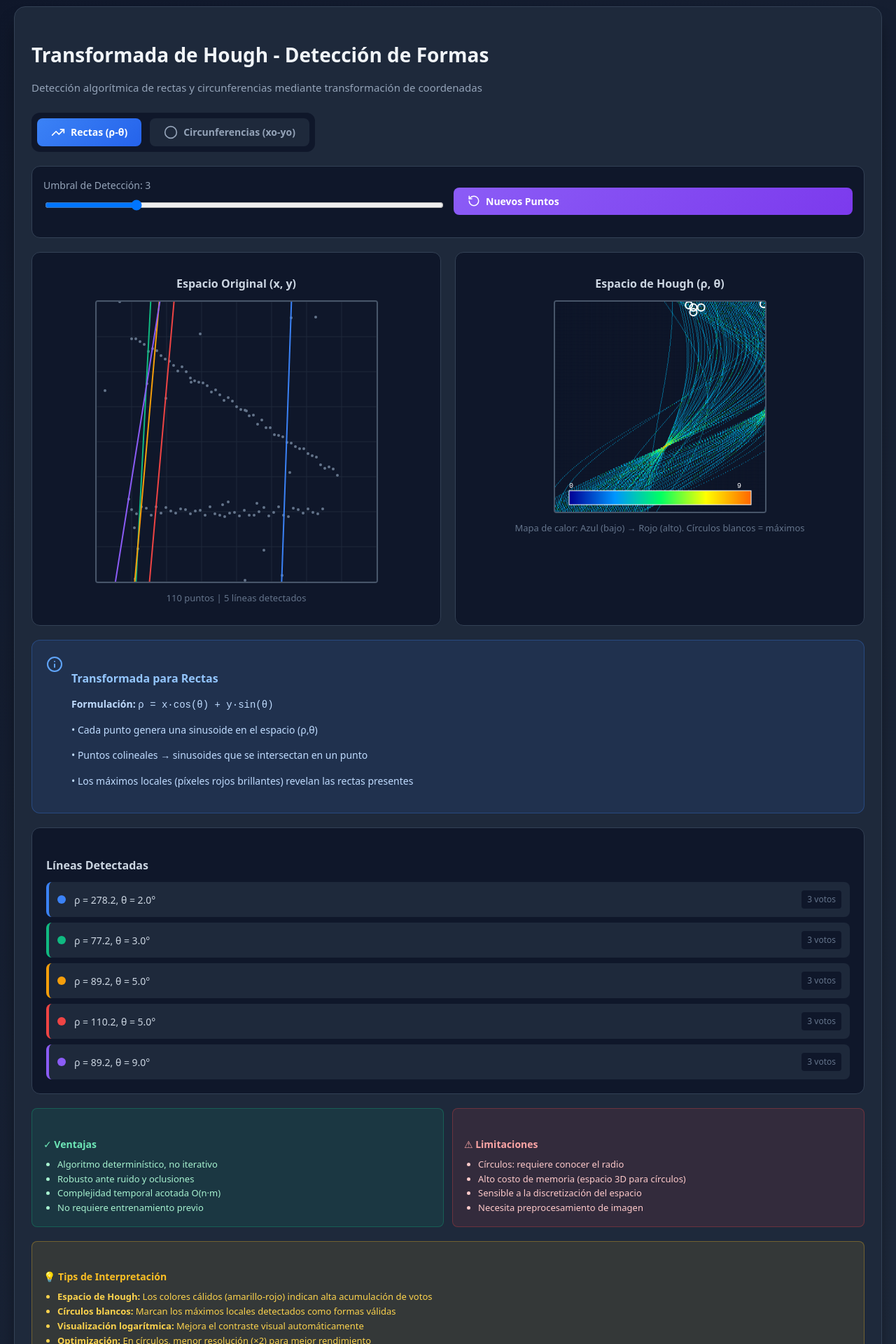
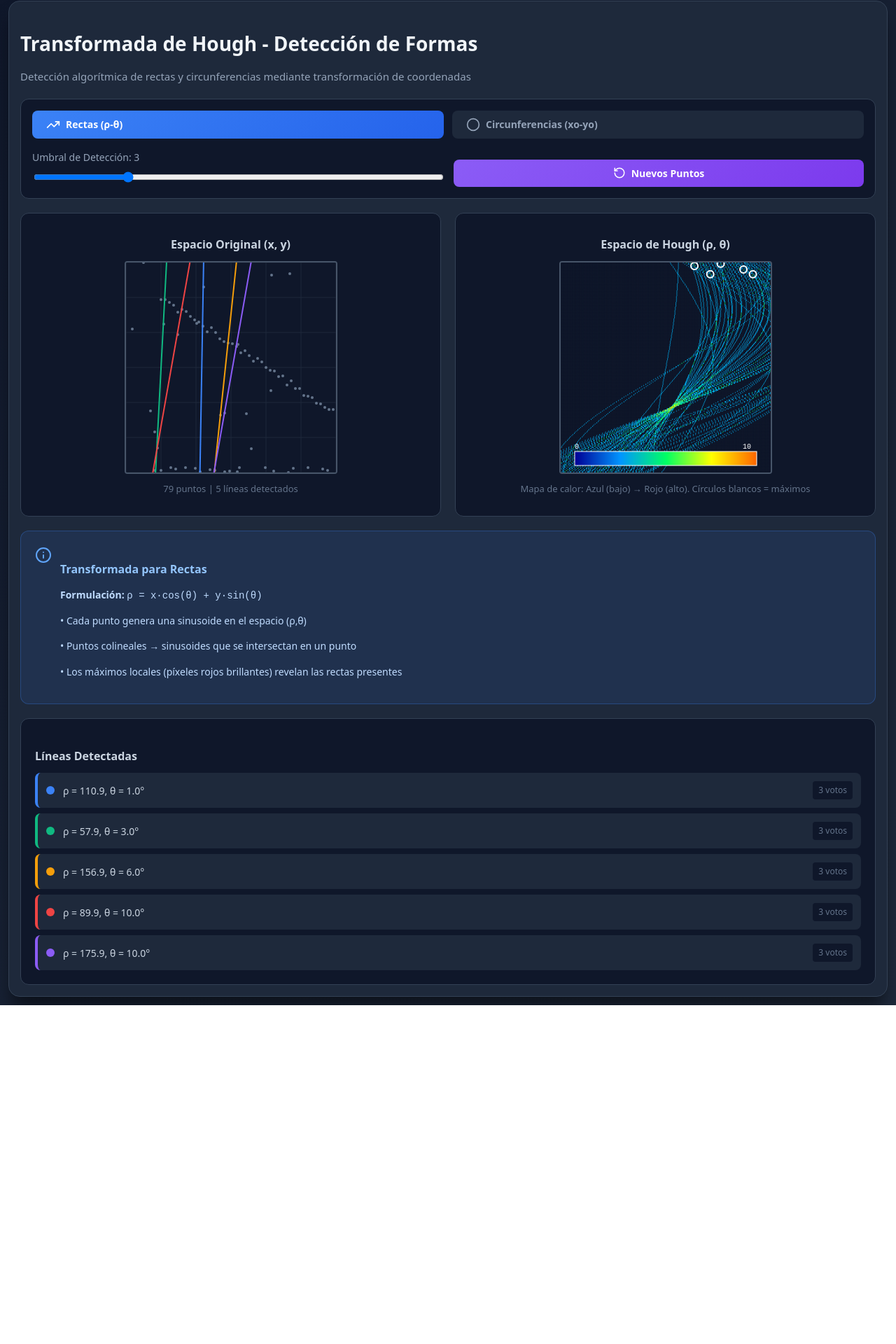
Before and after one commit to MatiasCarabella/hough-transform, a React (Vite) app: page / in a window 1280 px wide. Shown: the part 11-1931 px from the top of the page at 70% size. After the commit the page ends 1447 px from the top, so only its background shows below. Built offline with nearby package versions, Linux system fonts and the light colour scheme.

Commit message:
Improvements

```diff
--- a/src/App.jsx
+++ b/src/App.jsx
@@ -1,5 +1,5 @@
 import React, { useState, useRef, useEffect } from 'react';
-import { Circle, TrendingUp, Zap, RotateCcw, Play, Info } from 'lucide-react';
+import { Circle, TrendingUp, Zap, RotateCcw, Info } from 'lucide-react';
 
 const HoughTransform = () => {
   const [mode, setMode] = useState('lines');
@@ -15,7 +15,7 @@ const HoughTransform = () => {
   const canvasRef = useRef(null);
   const houghCanvasRef = useRef(null);
 
-  const CANVAS_SIZE = 400;
+  const CANVAS_SIZE = 300; // AJUSTADO: Reducido de 400 a 300
   const HOUGH_SIZE = 300;
   // Optimización: reducir resolución para círculos
   const HOUGH_RESOLUTION = mode === 'circles' ? 2 : 1; // 2 = mitad de resolución
@@ -439,7 +439,7 @@ const HoughTransform = () => {
       width: '100vw',
       minHeight: '100vh',
       background: 'linear-gradient(135deg, #0f172a 0%, #1e293b 100%)',
-      padding: '20px',
+      padding: '12px', // AJUSTADO: Reducido de 20px
       boxSizing: 'border-box',
       overflowX: 'hidden'
     }}>
@@ -450,7 +450,7 @@ const HoughTransform = () => {
         background: '#1e293b',
         borderRadius: '16px',
         boxShadow: '0 20px 25px -5px rgba(0, 0, 0, 0.5)',
-        padding: '24px',
+        padding: '16px', // AJUSTADO: Reducido de 24px
         border: '1px solid #334155',
         boxSizing: 'border-box'
       }}>
@@ -462,7 +462,7 @@ const HoughTransform = () => {
         }}>
           Transformada de Hough - Detección de Formas
         </h2>
-        <p style={{ color: '#94a3b8', marginBottom: '24px', fontSize: 'clamp(13px, 2.5vw, 15px)' }}>
+        <p style={{ color: '#94a3b8', marginBottom: '20px', fontSize: 'clamp(13px, 2.5vw, 15px)' }}> {/* AJUSTADO: Reducido margen inferior */}
           Detección algorítmica de rectas y circunferencias mediante transformación de coordenadas
         </p>
 
@@ -484,15 +484,23 @@ const HoughTransform = () => {
           </div>
         )}
 
+        {/* --- CONTROLES AGRUPADOS --- */}
+        <div style={{
+          background: '#0f172a',
+          padding: '16px',
+          borderRadius: '12px',
+          marginBottom: '20px',
+          border: '1px solid #334155'
+        }}>
+          {/* Fila de botones de modo */}
           <div style={{
             display: 'flex',
             gap: '12px',
-          marginBottom: '20px',
-          background: '#0f172a',
-          padding: '8px',
+            marginBottom: '16px', // Espacio antes de los sliders
+            background: '#0f172a', // Mismo fondo
+            padding: '0', // Se quita padding extra
             borderRadius: '12px',
             width: '100%',
-          maxWidth: 'fit-content',
             flexWrap: 'wrap'
           }}>
             <button
@@ -509,7 +517,8 @@ const HoughTransform = () => {
                 cursor: 'pointer',
                 fontSize: '14px',
                 fontWeight: '600',
-              transition: 'all 0.2s'
+                transition: 'all 0.2s',
+                flex: 1 // Para que ocupen espacio
               }}
             >
               <TrendingUp size={20} />
@@ -530,7 +539,8 @@ const HoughTransform = () => {
                 cursor: 'pointer',
                 fontSize: '14px',
                 fontWeight: '600',
-              transition: 'all 0.2s'
+                transition: 'all 0.2s',
+                flex: 1 // Para que ocupen espacio
               }}
             >
               <Circle size={20} />
@@ -538,14 +548,8 @@ const HoughTransform = () => {
             </button>
           </div>
 
-        <div style={{
-          background: '#0f172a',
-          padding: '16px',
-          borderRadius: '12px',
-          marginBottom: '20px',
-          border: '1px solid #334155'
-        }}>
-          <div style={{ display: 'grid', gridTemplateColumns: 'repeat(auto-fit, minmax(180px, 1fr))', gap: '16px', marginBottom: '16px' }}>
+          {/* Fila de sliders y botón */}
+          <div style={{ display: 'grid', gridTemplateColumns: 'repeat(auto-fit, minmax(180px, 1fr))', gap: '16px' }}>
             <div>
               <label style={{ color: '#94a3b8', fontSize: '14px', display: 'block', marginBottom: '8px' }}>
                 Umbral de Detección: {threshold}
@@ -583,6 +587,7 @@ const HoughTransform = () => {
                 style={{
                   display: 'flex',
                   alignItems: 'center',
+                  justifyContent: 'center', // Centrar botón
                   gap: '8px',
                   padding: '10px 20px',
                   background: isProcessing ? '#475569' : 'linear-gradient(135deg, #8b5cf6 0%, #7c3aed 100%)',
@@ -775,64 +780,8 @@ const HoughTransform = () => {
           </div>
         )}
 
-        <div style={{
-          marginTop: '20px',
-          display: 'grid',
-          gridTemplateColumns: 'repeat(auto-fit, minmax(min(100%, 280px), 1fr))',
-          gap: '12px'
-        }}>
-          <div style={{
-            background: 'rgba(16, 185, 129, 0.1)',
-            padding: '16px',
-            borderRadius: '8px',
-            border: '1px solid rgba(16, 185, 129, 0.3)'
-          }}>
-            <h5 style={{ color: '#6ee7b7', fontSize: '14px', fontWeight: '600', marginBottom: '8px' }}>
-              ✓ Ventajas
-            </h5>
-            <ul style={{ color: '#a7f3d0', fontSize: '13px', lineHeight: '1.6', margin: 0, paddingLeft: '20px' }}>
-              <li>Algoritmo determinístico, no iterativo</li>
-              <li>Robusto ante ruido y oclusiones</li>
-              <li>Complejidad temporal acotada O(n·m)</li>
-              <li>No requiere entrenamiento previo</li>
-            </ul>
-          </div>
+        {/* Las secciones de Ventajas, Limitaciones y Tips han sido eliminadas */}
 
-          <div style={{
-            background: 'rgba(239, 68, 68, 0.1)',
-            padding: '16px',
-            borderRadius: '8px',
-            border: '1px solid rgba(239, 68, 68, 0.3)'
-          }}>
-            <h5 style={{ color: '#fca5a5', fontSize: '14px', fontWeight: '600', marginBottom: '8px' }}>
-              ⚠ Limitaciones
-            </h5>
-            <ul style={{ color: '#fecaca', fontSize: '13px', lineHeight: '1.6', margin: 0, paddingLeft: '20px' }}>
-              <li>Círculos: requiere conocer el radio</li>
-              <li>Alto costo de memoria (espacio 3D para círculos)</li>
-              <li>Sensible a la discretización del espacio</li>
-              <li>Necesita preprocesamiento de imagen</li>
-            </ul>
-          </div>
-        </div>
-
-        <div style={{
-          marginTop: '20px',
-          background: 'rgba(251, 191, 36, 0.1)',
-          padding: '16px',
-          borderRadius: '8px',
-          border: '1px solid rgba(251, 191, 36, 0.3)'
-        }}>
-          <h5 style={{ color: '#fbbf24', fontSize: '14px', fontWeight: '600', marginBottom: '8px' }}>
-            💡 Tips de Interpretación
-          </h5>
-          <ul style={{ color: '#fcd34d', fontSize: '13px', lineHeight: '1.6', margin: 0, paddingLeft: '20px' }}>
-            <li><strong>Espacio de Hough:</strong> Los colores cálidos (amarillo-rojo) indican alta acumulación de votos</li>
-            <li><strong>Círculos blancos:</strong> Marcan los máximos locales detectados como formas válidas</li>
-            <li><strong>Visualización logarítmica:</strong> Mejora el contraste visual automáticamente</li>
-            <li><strong>Optimización:</strong> En círculos, menor resolución (×2) para mejor rendimiento</li>
-          </ul>
-        </div>
       </div>
     </div>
   );
```
Lines whose indentation alone changed are shown as unchanged.
